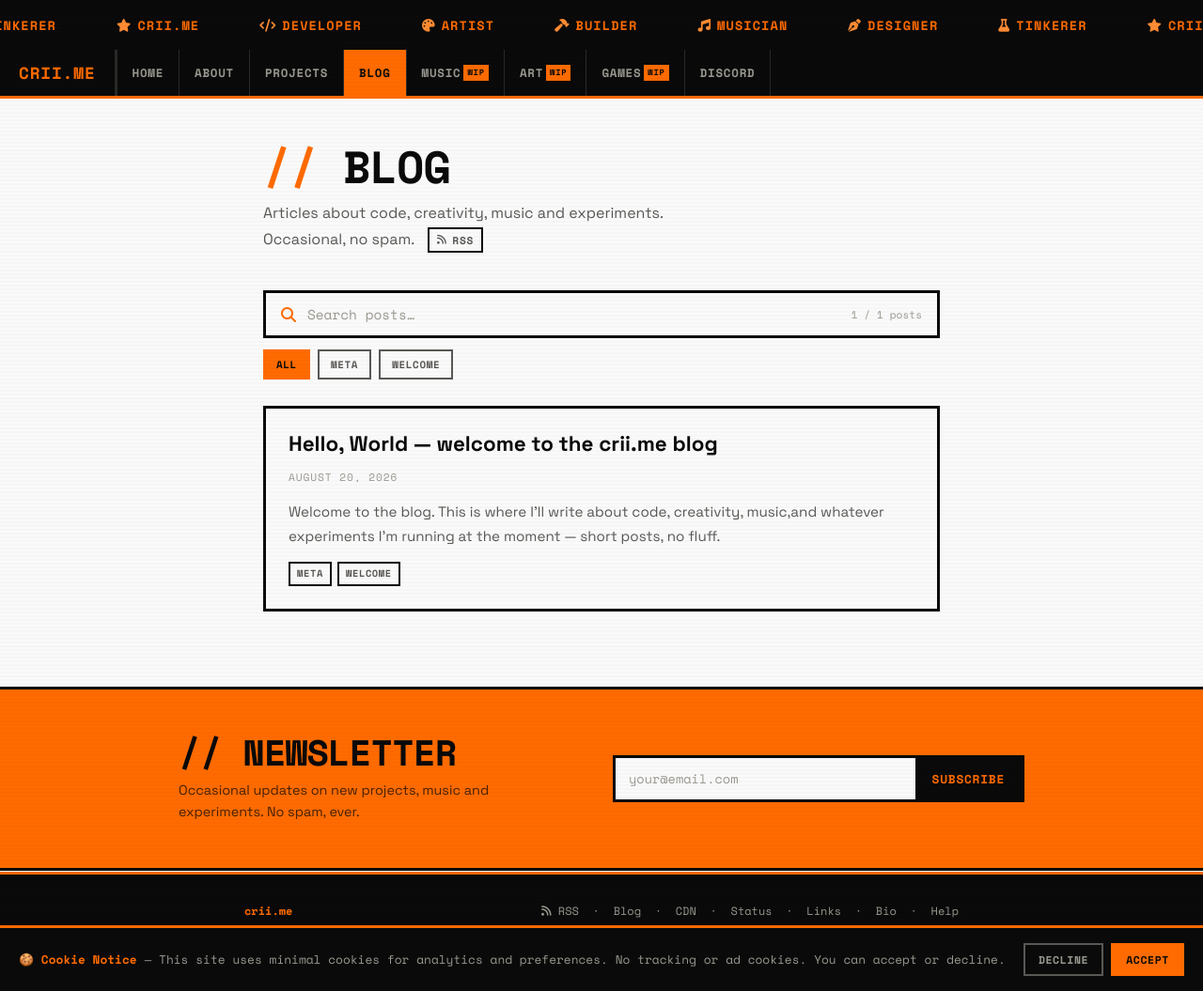
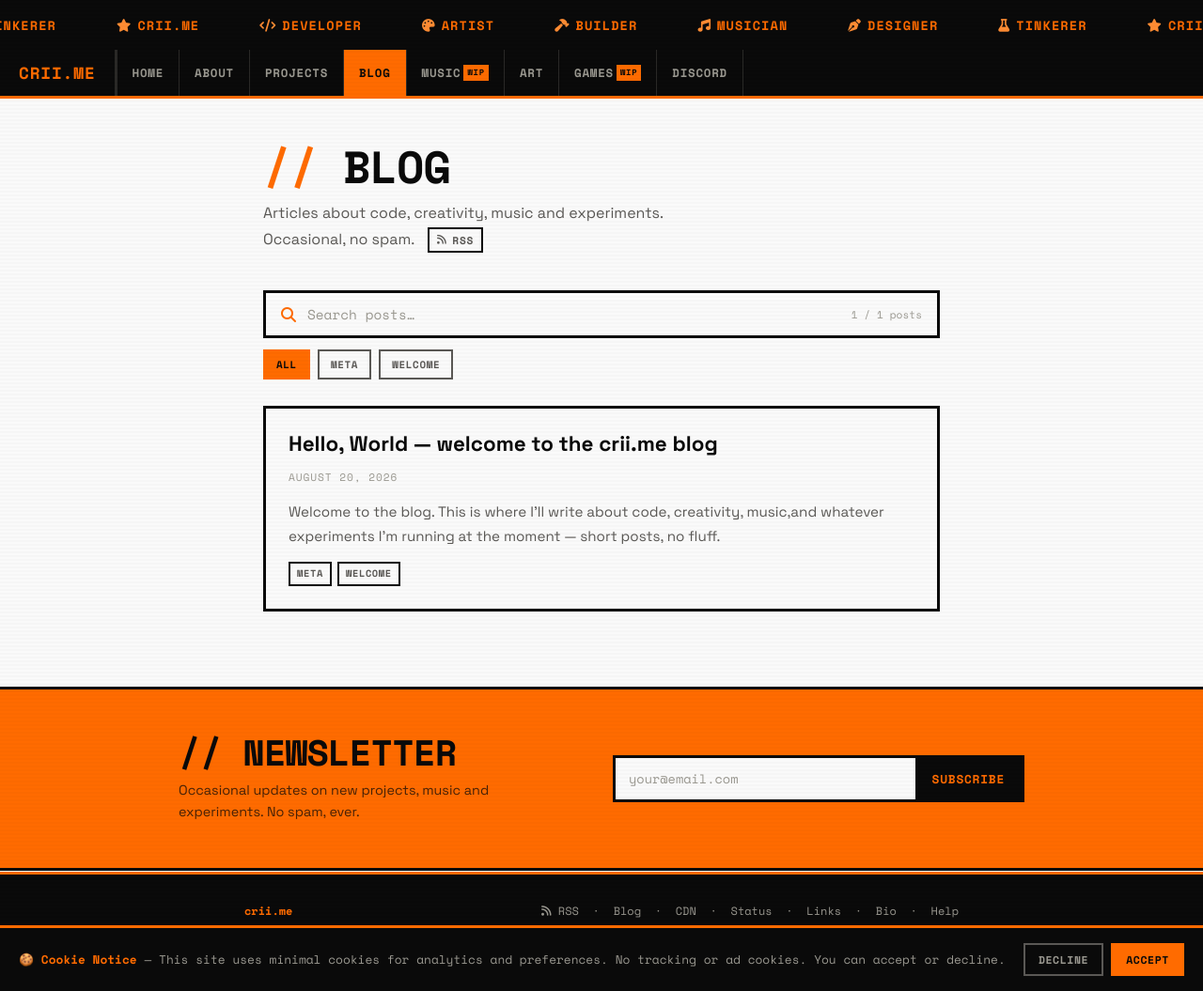
Before and after one commit to giocolieredev/the-blog, a Jekyll site: the page built from index.html, in a window 1280 px wide and 1055 px high. Shown: the whole window at 94% size. Built offline with Jekyll 4.4.1, drawn with Linux system fonts in a browser that asks for light colours.

Commit message:
Point blog ART tab to art.crii.me
The art site is live, so the nav + drawer ART link now goes to
art.crii.me instead of crii.me/#art, and the WIP badge is dropped.

🤖 Generated with Codebuff
Co-Authored-By: Codebuff <noreply@codebuff.com>

```diff
--- a/_includes/nav.html
+++ b/_includes/nav.html
@@ -15,7 +15,7 @@
     <a href="https://crii.me/#projects" class="nav-tab">PROJECTS</a>
     <a href="{{ '/' | relative_url }}" class="nav-tab active">BLOG</a>
     <a href="https://crii.me/#music" class="nav-tab">MUSIC <span class="wip-badge">WIP</span></a>
-    <a href="https://crii.me/#art" class="nav-tab">ART <span class="wip-badge">WIP</span></a>
+    <a href="https://art.crii.me/" class="nav-tab">ART</a>
     <a href="https://crii.me/#games" class="nav-tab">GAMES <span class="wip-badge">WIP</span></a>
     <a href="https://crii.me/discord.html" class="nav-tab">DISCORD</a>
   </div>
@@ -40,7 +40,7 @@
       <a href="https://crii.me/#projects" class="drawer-tab">PROJECTS</a>
       <a href="{{ '/' | relative_url }}" class="drawer-tab active">BLOG</a>
       <a href="https://crii.me/#music" class="drawer-tab">MUSIC <span class="wip-badge">WIP</span></a>
-      <a href="https://crii.me/#art" class="drawer-tab">ART <span class="wip-badge">WIP</span></a>
+      <a href="https://art.crii.me/" class="drawer-tab">ART</a>
       <a href="https://crii.me/#games" class="drawer-tab">GAMES <span class="wip-badge">WIP</span></a>
       <a href="https://crii.me/discord.html" class="drawer-tab">DISCORD</a>
     </div>
```
